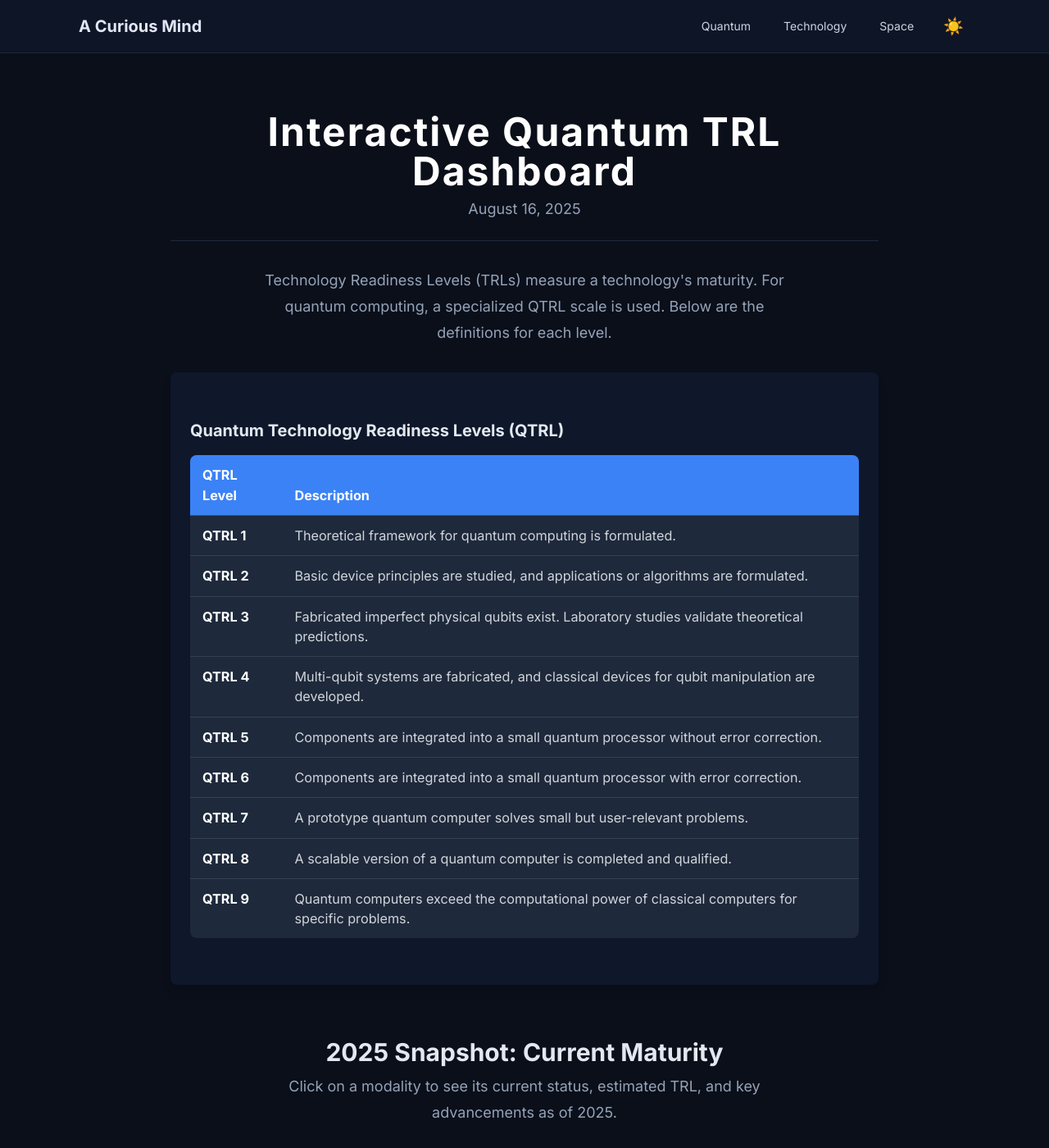
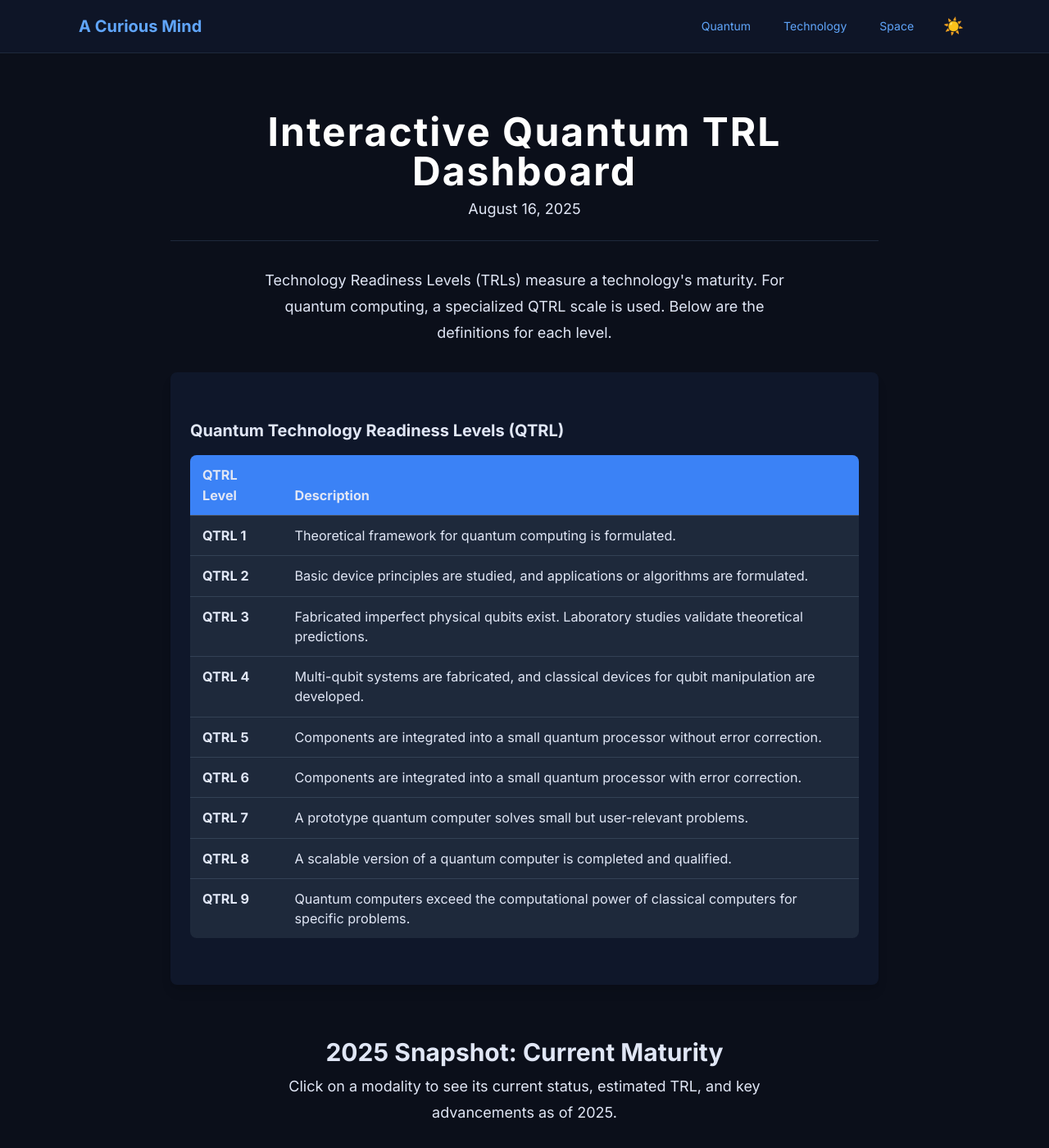
Before and after one commit to onehl7/onehl7.github.io, a Jekyll site: the page built from _posts/2025-08-16-qtrl.html, in a window 1280 px wide and 1400 px high. Shown: the whole window at 82% size. Built offline with Jekyll 4.4.1, drawn with Linux system fonts in a browser that asks for light colours; nearby versions of some CDN libraries.

Commit message:
Complete light/dark mode setup -update 2

```diff
--- a/assets/css/custom.css
+++ b/assets/css/custom.css
@@ -53,27 +53,27 @@ body {
 
 /* Typography & Element Overrides for Base Theme */
 body h1, body h2, body h3, body h4, body h5, body h6 {
-  color: var(--h1-color);
+  color: var(--h1-color) !important;
   transition: color 0.3s ease;
 }
 
-body p, body ul, body ol, body li, body blockquote, body strong, body em, body small, body time, body span, body article {
-  color: var(--text-color);
+body p, body ul, body ol, body li, body blockquote, body strong, body em, body small, body time, body span, body article, body section, body table, body th, body td {
+  color: var(--text-color) !important;
   transition: color 0.3s ease;
 }
 
 body a {
-  color: var(--link-color);
+  color: var(--link-color) !important;
   transition: color 0.2s ease;
 }
 
 body a:hover {
-  color: var(--link-hover);
+  color: var(--link-hover) !important;
 }
 
 body hr {
-  border-color: var(--nav-border);
-  transition: border-color 0.3s ease;
+  border-color: var(--nav-border) !important;
+  transition: border-color 0.3s ease !important;
 }
 
 h1 {
@@ -82,6 +82,13 @@ h1 {
   margin-top: 0.5em;
   margin-bottom: 0.5em;
   letter-spacing: 2px;
+}
+
+/* Code block overrides */
+body pre, body code {
+  background-color: var(--table-alt-bg) !important;
+  color: var(--text-color) !important;
+  border: 1px solid var(--table-border) !important;
 }
 
 /* Navigation custom styles */
```
